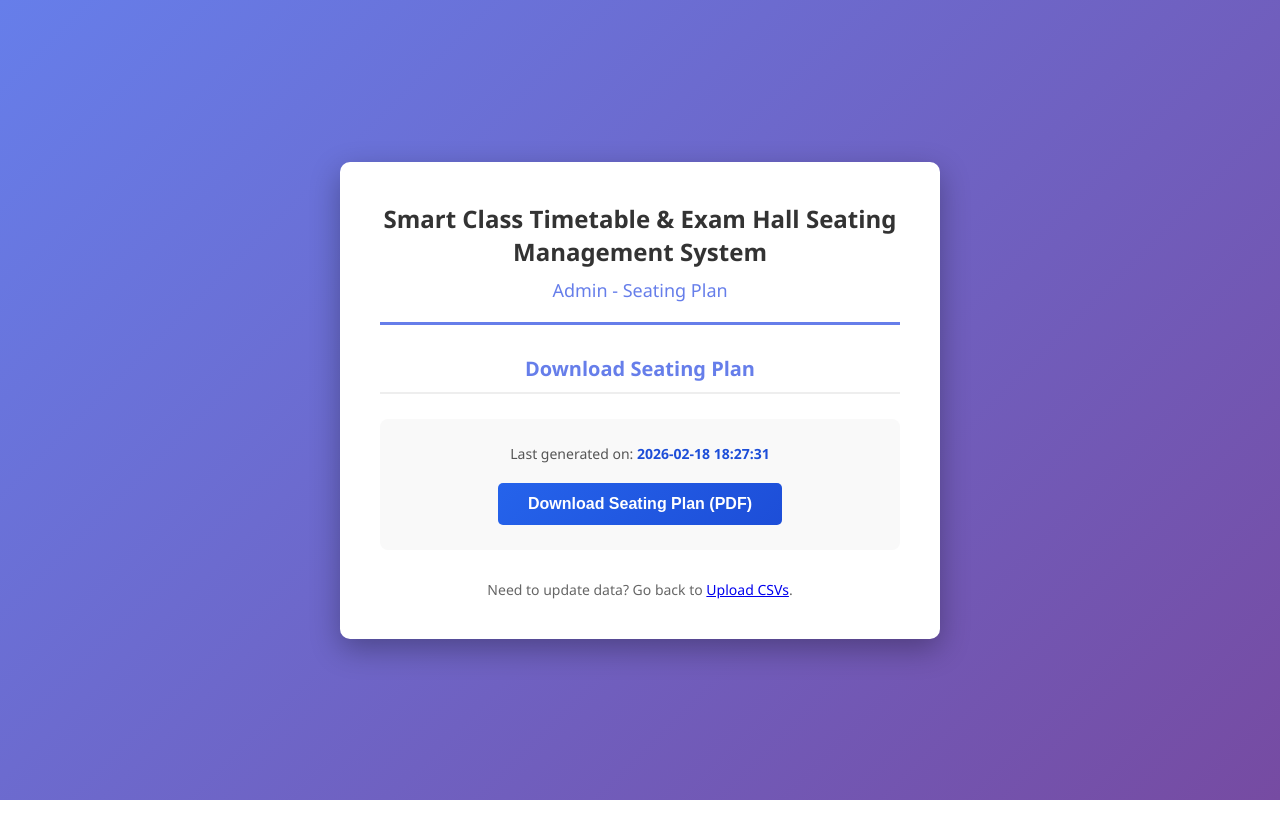
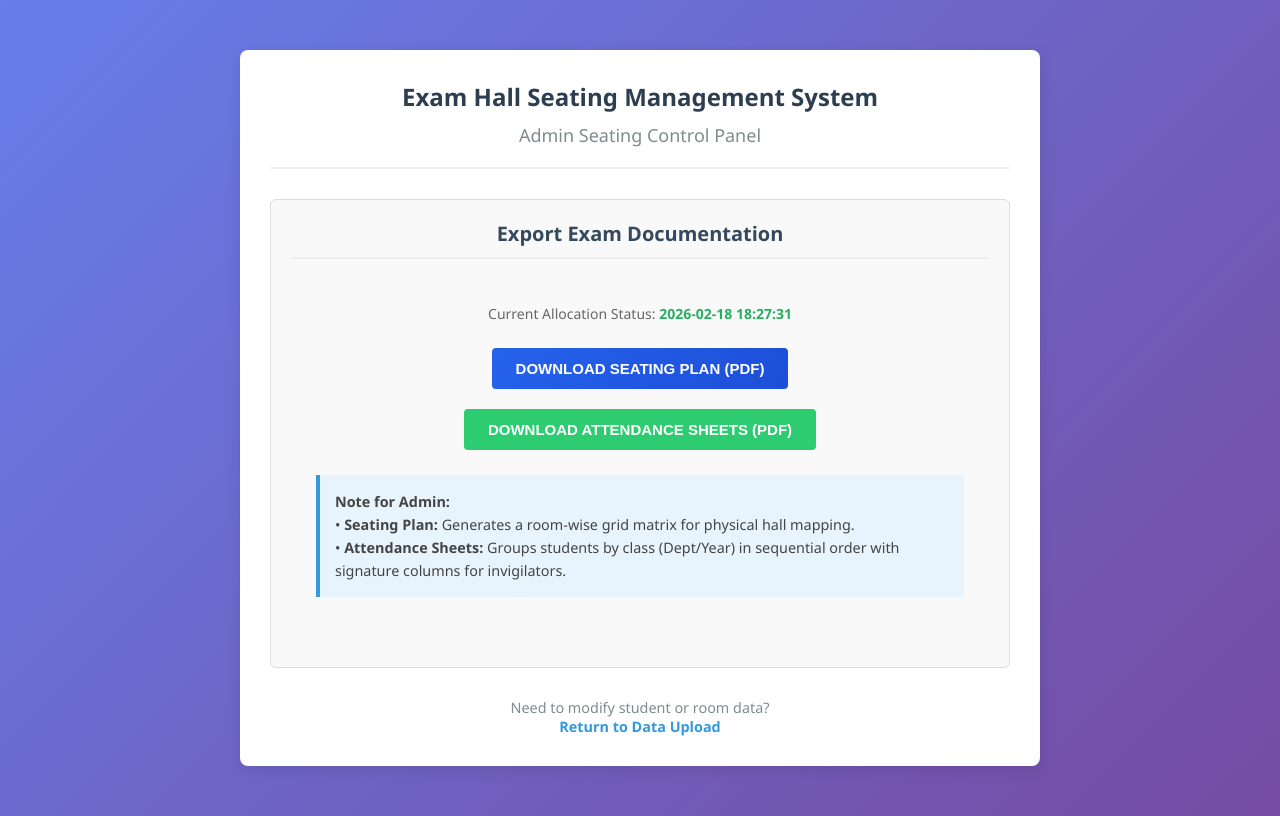
Before and after one commit to avanthikapraveen/miniproject, a Flask app: page /admin/allocate in a window 1280 px wide. Run offline with Flask 3, Linux system fonts and the light colour scheme; data that the repository does not hold is empty.

Commit message:
Implemented pdf reporting for attendance sheets

```diff
--- a/app.py
+++ b/app.py
@@ -2,7 +2,8 @@ from flask import Flask, render_template, request, send_file
 from pymongo import MongoClient
 import csv
 from io import StringIO
-from pdf_service import generate_seating_pdf
+# Import both PDF generation functions from your service file
+from pdf_service import generate_seating_pdf, generate_attendance_pdf
 from datetime import datetime
 from seating_logic import allocate_seating
 
@@ -44,9 +45,9 @@ def admin_upload():
                 try:
                     content = file.stream.read().decode("utf-8")
                     reader = csv.DictReader(StringIO(content))
-                    required_fields = {"student_id", "dept", "year", "div"}
+                    required_fields = {"student_id", "dept", "year", "div", "name"}
                     if not required_fields.issubset(reader.fieldnames or []):
-                        error = "Students CSV must contain columns: student_id, dept, year, div."
+                        error = "Students CSV must contain columns: student_id, dept, year, div, name."
                     else:
                         docs = []
                         for row in reader:
@@ -57,6 +58,7 @@ def admin_upload():
                                 "dept": row["dept"].strip(),
                                 "year": int(row["year"]),
                                 "div": row["div"].strip(),
+                                "name": row["name"].upper(),
                                 "room_no": None,
                                 "seat_no": None,
                             }
@@ -112,11 +114,8 @@ def admin_upload():
 def admin_allocate():
     """
     Admin dashboard for seating.
-    Triggers allocation (if needed) but does not expose individual
-    student details in the UI.
+    Runs the logic that ensures sequential vertical and randomized horizontal seating.
     """
-    # Run allocation so that any newly uploaded/updated data is seated.
-    # The returned table is ignored here to keep details hidden.
     allocate_seating(db)
     last_generated = datetime.now().strftime("%Y-%m-%d %H:%M:%S")
     return render_template("admin_allocate.html", last_generated=last_generated)
@@ -125,15 +124,27 @@ def admin_allocate():
 @app.route("/admin/download-seating-pdf")
 def download_seating_pdf():
     """
-    Generate and download a PDF of the current seating arrangement,
-    organized by room_no.
+    Generate and download a PDF of the current seating arrangement (Room Matrix).
     """
     pdf_buffer = generate_seating_pdf(db)
     return send_file(
         pdf_buffer,
         mimetype="application/pdf",
         as_attachment=True,
-        download_name="exam_seating.pdf",
+        download_name="exam_seating_plan.pdf",
+    )
+
+@app.route("/admin/download-attendance-pdf")
+def download_attendance_pdf():
+    """
+    Generate and download the attendance sheets (Sequential by class/ID).
+    """
+    pdf_buffer = generate_attendance_pdf(db)
+    return send_file(
+        pdf_buffer,
+        mimetype="application/pdf",
+        as_attachment=True,
+        download_name="attendance_sheets.pdf",
     )
 
 if __name__ == '__main__':
--- a/templates/admin_allocate.html
+++ b/templates/admin_allocate.html
@@ -1,43 +1,214 @@
-<!DOCTYPE html>
+<!doctype html>
 <html lang="en">
   <head>
-    <meta charset="UTF-8">
-    <meta name="viewport" content="width=device-width, initial-scale=1.0">
-    <title>Admin - Seating Allocation</title>
-    <link rel="stylesheet" href="{{ url_for('static', filename='style.css') }}">
+    <meta charset="UTF-8" />
+    <meta name="viewport" content="width=device-width, initial-scale=1.0" />
+    <title>Admin - Seating & Attendance Management</title>
+    <link
+      rel="stylesheet"
+      href="{{ url_for('static', filename='style.css') }}"
+    />
+    <style>
+      /* Specific styles for the Admin Seating Dashboard */
+      body {
+        font-family: "Segoe UI", Tahoma, Geneva, Verdana, sans-serif;
+        background-color: #f4f7f6;
+        margin: 0;
+        padding: 0;
+      }
+
+      .container {
+        max-width: 800px;
+        margin: 50px auto;
+        background: #fff;
+        padding: 30px;
+        border-radius: 8px;
+        box-shadow: 0 4px 15px rgba(0, 0, 0, 0.1);
+      }
+
+      .header {
+        text-align: center;
+        border-bottom: 2px solid #eee;
+        margin-bottom: 30px;
+        padding-bottom: 20px;
+      }
+
+      .header h1 {
+        font-size: 24px;
+        color: #2c3e50;
+        margin: 0;
+      }
+
+      .header h2 {
+        font-size: 18px;
+        color: #7f8c8d;
+        margin-top: 10px;
+      }
+
+      .result-box {
+        background-color: #f9f9f9;
+        border: 1px solid #ddd;
+        border-radius: 6px;
+        padding: 20px;
+      }
+
+      .result-header {
+        text-align: center;
+        margin-bottom: 20px;
+      }
+
+      .result-header h3 {
+        margin: 0;
+        color: #34495e;
+      }
+
+      .status-text {
+        text-align: center;
+        color: #666;
+        margin-bottom: 25px;
+      }
+
+      .status-value {
+        font-weight: bold;
+        color: #27ae60;
+      }
+
+      .button-group {
+        display: flex;
+        justify-content: center;
+        gap: 20px;
+        flex-wrap: wrap;
+      }
+
+      /* Styling for the primary download button */
+      .btn-primary {
+        background-color: #3498db;
+        color: white;
+        padding: 12px 24px;
+        border: none;
+        border-radius: 4px;
+        cursor: pointer;
+        font-size: 15px;
+        font-weight: 600;
+        transition: background 0.3s ease;
+        text-transform: uppercase;
+        min-width: 250px;
+      }
+
+      .btn-primary:hover {
+        background-color: #2980b9;
+      }
+
+      /* Styling for the attendance sheet button */
+      .btn-secondary {
+        background-color: #2ecc71;
+        color: white;
+        padding: 12px 24px;
+        border: none;
+        border-radius: 4px;
+        cursor: pointer;
+        font-size: 15px;
+        font-weight: 600;
+        transition: background 0.3s ease;
+        text-transform: uppercase;
+        min-width: 250px;
+      }
+
+      .btn-secondary:hover {
+        background-color: #27ae60;
+      }
+
+      .info-note {
+        margin-top: 25px;
+        padding: 15px;
+        background-color: #e8f4fd;
+        border-left: 4px solid #3498db;
+        font-size: 0.9em;
+        color: #444;
+        line-height: 1.6;
+      }
+
+      .footer {
+        margin-top: 30px;
+        text-align: center;
+        font-size: 0.9em;
+        color: #7f8c8d;
+      }
+
+      .footer a {
+        color: #3498db;
+        text-decoration: none;
+        font-weight: bold;
+      }
+
+      .footer a:hover {
+        text-decoration: underline;
+      }
+
+      @media (max-width: 600px) {
+        .button-group {
+          flex-direction: column;
+          align-items: center;
+        }
+        .btn-primary,
+        .btn-secondary {
+          width: 100%;
+        }
+      }
+    </style>
   </head>
   <body>
     <div class="container">
       <div class="header">
-            <h1>Smart Class Timetable & Exam Hall Seating Management System</h1>
-            <h2>Admin - Seating Plan</h2>
+        <h1>Exam Hall Seating Management System</h1>
+        <h2>Admin Seating Control Panel</h2>
       </div>
 
       <div class="result-box">
         <div class="result-header">
-                <h3>Download Seating Plan</h3>
+          <h3>Export Exam Documentation</h3>
         </div>
 
         <div class="result-content">
           <p class="status-text">
-                    Last generated on:
+            Current Allocation Status:
             <span class="status-value">
-                        {{ last_generated or 'Not yet generated' }}
+              {{ last_generated or 'Ready to Download' }}
             </span>
           </p>
 
-                <form action="{{ url_for('download_seating_pdf') }}" method="GET" style="margin-top: 20px; text-align: center;">
+          <div class="button-group">
+            <form action="{{ url_for('download_seating_pdf') }}" method="GET">
               <button type="submit" class="btn-primary">
                 Download Seating Plan (PDF)
               </button>
             </form>
+
+            <form
+              action="{{ url_for('download_attendance_pdf') }}"
+              method="GET"
+            >
+              <button type="submit" class="btn-secondary">
+                Download Attendance Sheets (PDF)
+              </button>
+            </form>
+          </div>
+
+          <div class="info-note">
+            <strong>Note for Admin:</strong><br />
+            • <b>Seating Plan:</b> Generates a room-wise grid matrix for
+            physical hall mapping.<br />
+            • <b>Attendance Sheets:</b> Groups students by class (Dept/Year) in
+            sequential order with signature columns for invigilators.
+          </div>
         </div>
       </div>
 
       <div class="footer">
         <p>
-                Need to update data? Go back to
-                <a href="{{ url_for('admin_upload') }}">Upload CSVs</a>.
+          Need to modify student or room data?
+          <br />
+          <a href="{{ url_for('admin_upload') }}">Return to Data Upload</a>
         </p>
       </div>
     </div>
```
Also changed, not shown: pdf_service.py (+141 -67 lines), templates/admin_upload.html (+50 -24 lines). Lines whose indentation alone changed are shown as unchanged.
